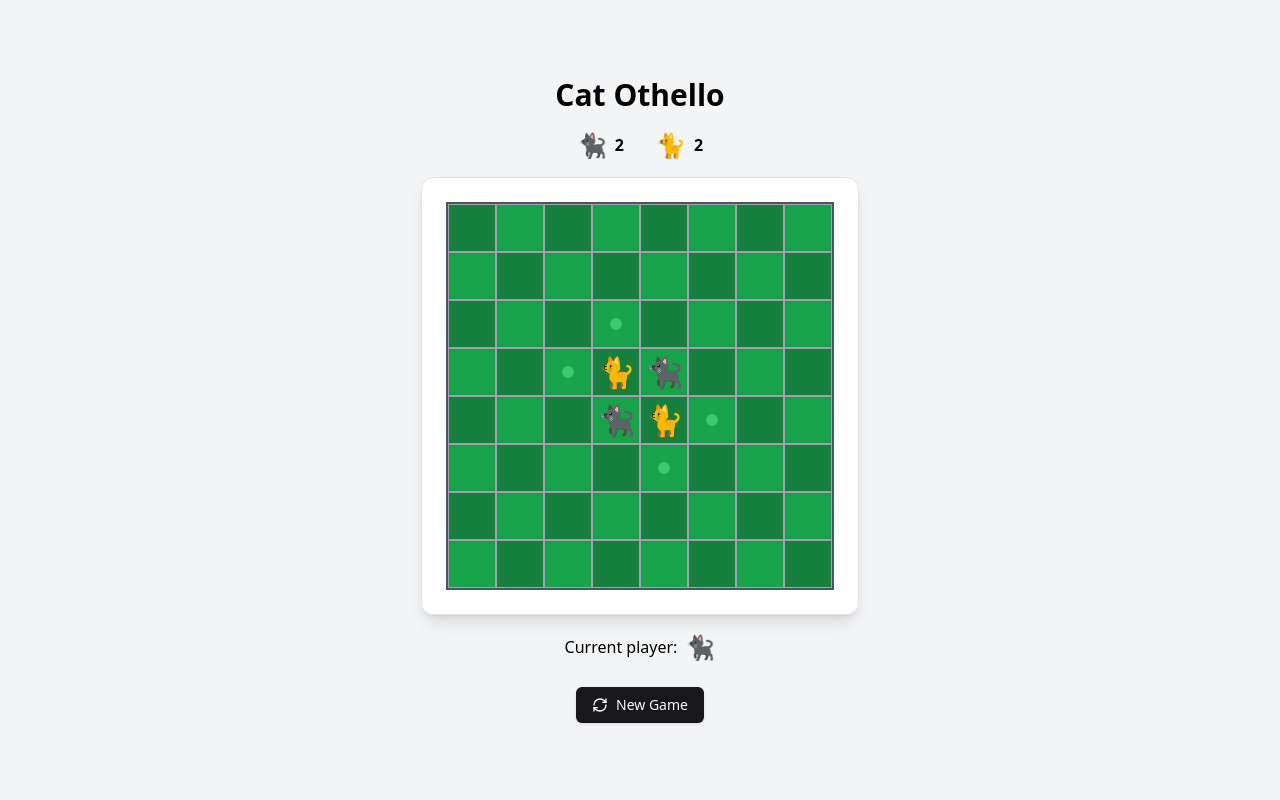
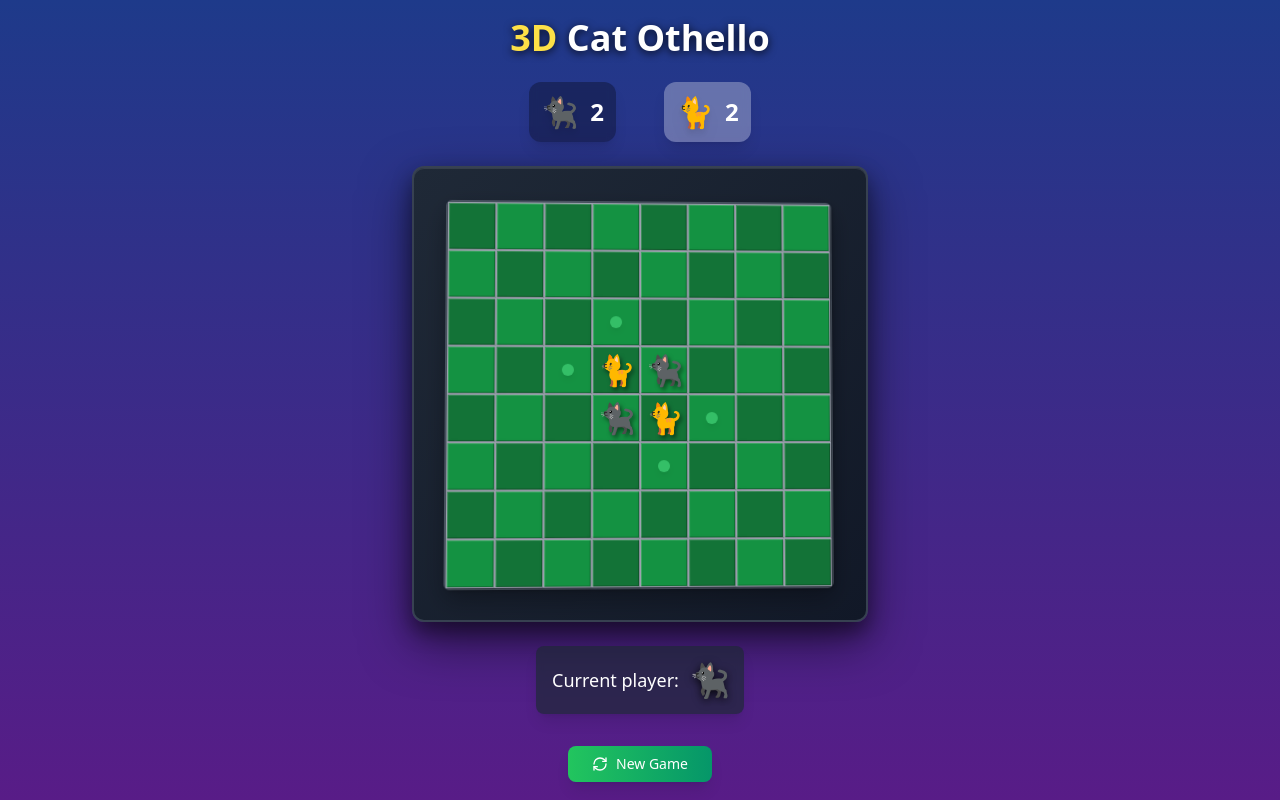
Before and after one commit to ninja03/devin2, a React (Vite) app: page / in a window 1280 px wide. Built offline with nearby package versions, Linux system fonts and the light colour scheme.

Commit message:
Add 3D visual effects to the game
Co-Authored-By: A B <hinstance@gmail.com>

```diff
--- a/src/App.tsx
+++ b/src/App.tsx
@@ -174,21 +174,41 @@ function App() {
     return (
       <div
         key={`${row}-${col}`}
-        className={`w-12 h-12 flex items-center justify-center border border-gray-400 ${
-          (row + col) % 2 === 0 ? 'bg-green-700' : 'bg-green-600'
-        } ${isValid ? 'cursor-pointer hover:bg-green-500' : ''}`}
+        className={`w-12 h-12 flex items-center justify-center border border-gray-400 relative
+          ${(row + col) % 2 === 0 ? 'bg-green-700' : 'bg-green-600'}
+          ${isValid ? 'cursor-pointer hover:bg-green-500' : ''}
+          transform perspective-800 transition-transform duration-200
+          before:absolute before:inset-0 before:bg-black/10 before:bottom-[-2px] before:right-[-2px]
+          before:transform before:skew-x-[1deg] before:skew-y-[1deg] before:z-[-1]`}
+        style={{
+          boxShadow: '2px 2px 5px rgba(0, 0, 0, 0.3), inset 1px 1px 0px rgba(255, 255, 255, 0.2), inset -1px -1px 0px rgba(0, 0, 0, 0.2)'
+        }}
         onClick={() => isValid ? makeMove(row, col) : null}
       >
-        {cell === 'black' && <span className="text-3xl">🐈‍⬛</span>}
-        {cell === 'white' && <span className="text-3xl">🐈</span>}
-        {cell === null && isValid && <div className="w-3 h-3 rounded-full bg-green-400 opacity-70"></div>}
+        {cell === 'black' && (
+          <div className="relative transform transition-all duration-300 hover:scale-110">
+            <span className="text-3xl transform translate-y-[-2px] drop-shadow-[2px_3px_2px_rgba(0,0,0,0.5)]">🐈‍⬛</span>
+          </div>
+        )}
+        {cell === 'white' && (
+          <div className="relative transform transition-all duration-300 hover:scale-110">
+            <span className="text-3xl transform translate-y-[-2px] drop-shadow-[2px_3px_2px_rgba(0,0,0,0.5)]">🐈</span>
+          </div>
+        )}
+        {cell === null && isValid && (
+          <div className="w-3 h-3 rounded-full bg-green-400 opacity-70 shadow-md animate-pulse"></div>
+        )}
       </div>
     );
   };
 
   const renderBoard = () => {
     return (
-      <div className="grid grid-cols-8 gap-0 border-2 border-gray-600">
+      <div className="grid grid-cols-8 gap-0 border-2 border-gray-600 rounded-md shadow-xl transform perspective-1000 rotate-x-1 rotate-y-1"
+        style={{
+          boxShadow: '0 10px 25px rgba(0, 0, 0, 0.3)',
+          transform: 'perspective(1000px) rotateX(2deg) rotateY(2deg)'
+        }}>
         {board.map((row, rowIndex) => (
           row.map((_, colIndex) => renderCell(rowIndex, colIndex))
         ))}
@@ -197,32 +217,39 @@ function App() {
   };
 
   return (
-    <div className="min-h-screen bg-gray-100 flex flex-col items-center justify-center p-4">
-      <h1 className="text-3xl font-bold mb-4">Cat Othello</h1>
+    <div className="min-h-screen bg-gradient-to-b from-blue-900 to-purple-900 flex flex-col items-center justify-center p-4">
+      <h1 className="text-4xl font-bold mb-6 text-white drop-shadow-[0_2px_4px_rgba(0,0,0,0.8)]">
+        <span className="text-yellow-300">3D</span> Cat Othello
+      </h1>
 
-      <div className="mb-4 flex gap-8">
-        <div className="flex items-center">
-          <span className="text-2xl mr-2">🐈‍⬛</span>
-          <span className="font-bold">{scores.black}</span>
+      <div className="mb-6 flex gap-12">
+        <div className="flex items-center bg-black/30 p-3 rounded-xl backdrop-blur-sm shadow-lg transform hover:scale-105 transition-transform">
+          <span className="text-3xl mr-3 drop-shadow-lg">🐈‍⬛</span>
+          <span className="font-bold text-2xl text-white">{scores.black}</span>
         </div>
-        <div className="flex items-center">
-          <span className="text-2xl mr-2">🐈</span>
-          <span className="font-bold">{scores.white}</span>
+        <div className="flex items-center bg-white/30 p-3 rounded-xl backdrop-blur-sm shadow-lg transform hover:scale-105 transition-transform">
+          <span className="text-3xl mr-3 drop-shadow-lg">🐈</span>
+          <span className="font-bold text-2xl text-white">{scores.white}</span>
         </div>
       </div>
 
-      <Card className="p-6 bg-white shadow-lg">
+      <Card className="p-8 bg-gradient-to-br from-gray-800 to-gray-900 shadow-2xl rounded-xl border-2 border-gray-700"
+        style={{
+          boxShadow: '0 20px 50px rgba(0, 0, 0, 0.5), 0 10px 20px rgba(0, 0, 0, 0.4), inset 0 1px 0 rgba(255, 255, 255, 0.1)'
+        }}>
         {renderBoard()}
       </Card>
 
-      <div className="mt-4">
+      <div className="mt-6 bg-gray-800/70 p-4 rounded-lg backdrop-blur-sm shadow-lg">
         {!gameOver ? (
           <div className="flex items-center">
-            <span className="mr-2">Current player:</span>
-            <span className="text-2xl">{currentPlayer === 'black' ? '🐈‍⬛' : '🐈'}</span>
+            <span className="mr-3 text-white text-lg">Current player:</span>
+            <span className="text-3xl transform scale-110 drop-shadow-[0_2px_4px_rgba(0,0,0,0.8)]">
+              {currentPlayer === 'black' ? '🐈‍⬛' : '🐈'}
+            </span>
           </div>
         ) : (
-          <div className="text-xl font-bold">
+          <div className="text-2xl font-bold text-white text-center drop-shadow-[0_2px_4px_rgba(0,0,0,0.8)]">
             {winner === 'tie'
               ? "It's a tie!"
               : `${winner === 'black' ? '🐈‍⬛ Black' : '🐈 White'} wins!`}
@@ -231,10 +258,10 @@ function App() {
       </div>
 
       <Button
-        className="mt-6 flex items-center gap-2"
+        className="mt-8 flex items-center gap-2 bg-gradient-to-r from-green-500 to-emerald-600 hover:from-green-600 hover:to-emerald-700 text-white px-6 py-3 rounded-lg shadow-lg transform hover:scale-105 transition-all"
         onClick={initializeGame}
       >
-        <RefreshCw size={16} />
+        <RefreshCw size={18} />
         New Game
       </Button>
     </div>
```
